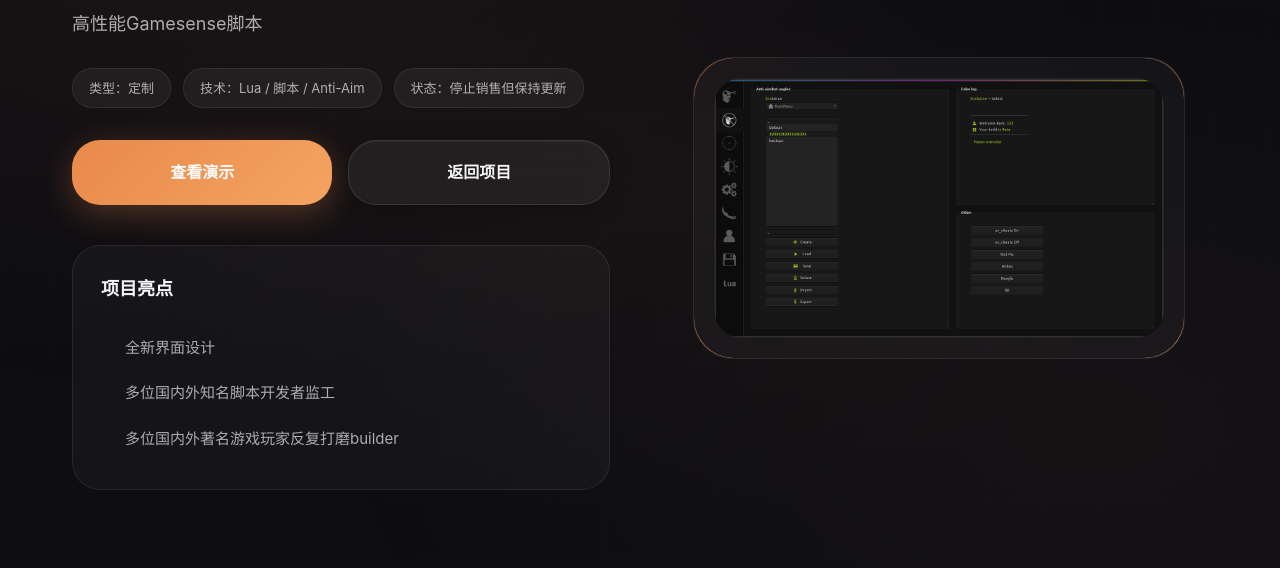
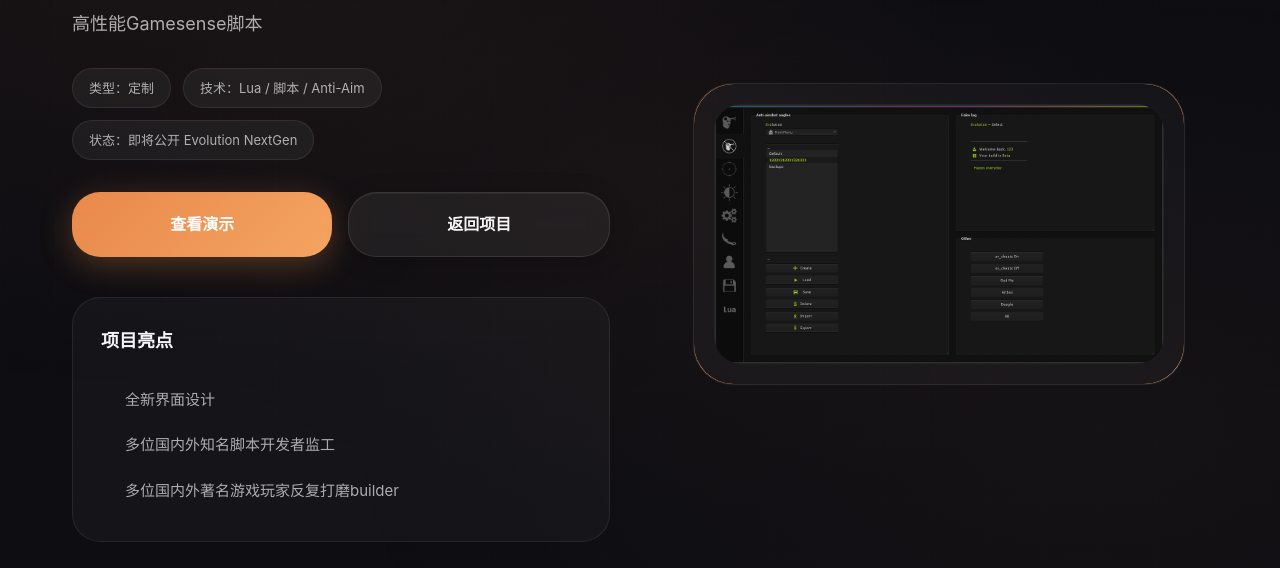
Before and after one commit to s7ae/astro-t7web, an Astro site: page /prods/evolution in a window 1280 px wide. Shown: the part 214-782 px from the top of the page. Built offline with nearby package versions, Linux system fonts and the light colour scheme; Astro itself is replaced by a stand-in of ours.

Commit message:
Refactor evolution.astro layout and update content

```diff
--- a/src/pages/prods/evolution.astro
+++ b/src/pages/prods/evolution.astro
@@ -94,7 +94,7 @@
           <div class="project-meta">
             <span class="meta-tag">类型：定制</span>
             <span class="meta-tag">技术：Lua / 脚本 / Anti-Aim</span>
-            <span class="meta-tag">状态：停止销售但保持更新</span>
+            <span class="meta-tag">状态：即将公开 Evolution NextGen</span>
           </div>
 
           <div class="project-actions">
```
